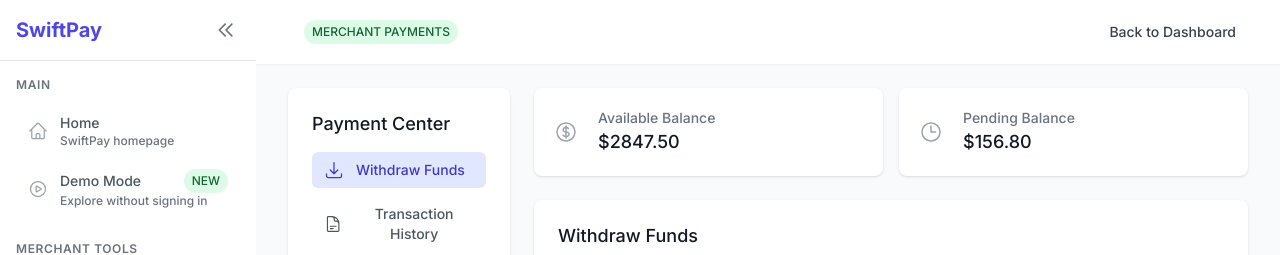
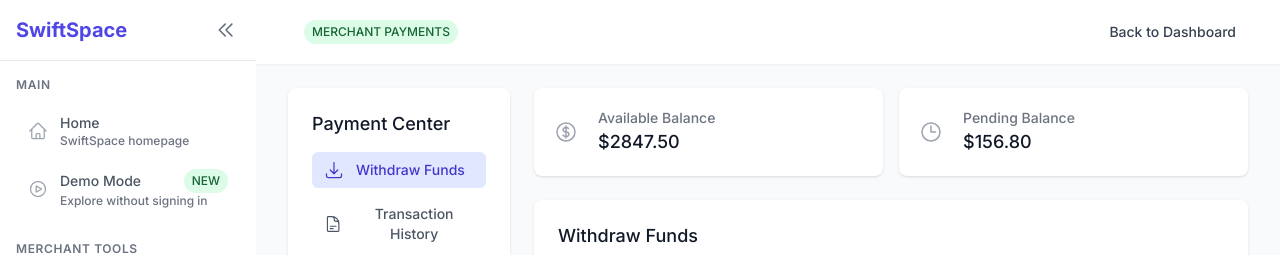
Before and after one commit to jakefrompopeyes/swiftpay, a Next.js app in the folder client/: page /merchant-payments in a window 1280 px wide. Shown: the top 255 px of the page. Built offline with nearby package versions, Linux system fonts and the light colour scheme.

Commit message:
Branding: make site name configurable (NEXT_PUBLIC_SITE_NAME); update visible text from SwiftPay to SwiftSpace defaults; prepare for swiftspace.online

```diff
--- a/client/src/components/LeftNavigation.tsx
+++ b/client/src/components/LeftNavigation.tsx
@@ -52,7 +52,7 @@
           name: 'Home',
           href: '/',
           icon: HomeIcon,
-          description: 'SwiftPay homepage'
+          description: 'SwiftSpace homepage'
         },
         {
           id: 'demo',
@@ -181,7 +181,7 @@
         <div className="flex items-center justify-between">
           {!isCollapsed && (
             <Link href="/" className="text-xl font-bold text-indigo-600">
-              SwiftPay
+              {process.env.NEXT_PUBLIC_SITE_NAME || 'SwiftSpace'}
             </Link>
           )}
           <button
@@ -268,7 +268,7 @@
       {!isCollapsed && (
         <div className="p-4 border-t border-gray-200">
           <div className="text-xs text-gray-500 text-center">
-            <p>SwiftPay v1.0</p>
+            <p>{process.env.NEXT_PUBLIC_SITE_NAME || 'SwiftSpace'} v1.0</p>
             <p className="mt-1">Crypto Payment Processor</p>
           </div>
         </div>
--- a/client/src/config/api.ts
+++ b/client/src/config/api.ts
@@ -1,6 +1,6 @@
-// API Configuration for SwiftPay
+// API Configuration for SwiftSpace
 export const API_CONFIG = {
-  // SwiftPay Backend API Configuration
+  // SwiftSpace Backend API Configuration
   BACKEND: {
     // Use Vercel Functions (same domain as frontend)
     BASE_URL: '',
--- a/client/src/pages/index.tsx
+++ b/client/src/pages/index.tsx
@@ -22,7 +22,7 @@
   return (
     <Layout showNavigation={false}>
       <Head>
-        <title>SwiftPay - The Stripe for Crypto</title>
+        <title>{process.env.NEXT_PUBLIC_SITE_NAME || 'SwiftSpace'} - The Stripe for Crypto</title>
         <meta name="description" content="Seamless cryptocurrency payments between individuals and vendors" />
         <meta name="viewport" content="width=device-width, initial-scale=1" />
         <link rel="icon" href="/favicon.ico" />
@@ -35,7 +35,7 @@
             <div className="flex justify-between h-16">
               <div className="flex items-center">
                 <div className="flex-shrink-0">
-                  <h1 className="text-2xl font-bold text-indigo-600">SwiftPay</h1>
+                  <h1 className="text-2xl font-bold text-indigo-600">{process.env.NEXT_PUBLIC_SITE_NAME || 'SwiftSpace'}</h1>
                 </div>
               </div>
               <div className="flex items-center space-x-4">
@@ -191,7 +191,7 @@
               <span className="block">Start accepting crypto payments today.</span>
             </h2>
             <p className="mt-4 text-lg leading-6 text-indigo-200">
-              Join thousands of vendors already using SwiftPay to accept cryptocurrency payments.
+              Join thousands of vendors already using {process.env.NEXT_PUBLIC_SITE_NAME || 'SwiftSpace'} to accept cryptocurrency payments.
             </p>
             <Link href="/demo" className="mt-8 w-full inline-flex items-center justify-center px-5 py-3 border border-transparent text-base font-medium rounded-md text-indigo-600 bg-white hover:bg-indigo-50 sm:w-auto">
               Try demo for free
@@ -203,12 +203,12 @@
         <footer className="bg-white">
           <div className="max-w-7xl mx-auto py-12 px-4 sm:px-6 lg:px-8">
             <div className="text-center">
-              <h3 className="text-lg font-semibold text-gray-900">SwiftPay</h3>
+              <h3 className="text-lg font-semibold text-gray-900">{process.env.NEXT_PUBLIC_SITE_NAME || 'SwiftSpace'}</h3>
               <p className="mt-2 text-sm text-gray-500">
                 The Stripe for crypto - enabling seamless cryptocurrency payments.
               </p>
               <p className="mt-4 text-sm text-gray-400">
-                © 2024 SwiftPay. All rights reserved.
+                © 2024 {process.env.NEXT_PUBLIC_SITE_NAME || 'SwiftSpace'}. All rights reserved.
               </p>
             </div>
           </div>
--- a/client/src/pages/login.tsx
+++ b/client/src/pages/login.tsx
@@ -53,8 +53,8 @@
   return (
     <>
       <Head>
-        <title>Login - SwiftPay</title>
-        <meta name="description" content="Login to your SwiftPay account" />
+        <title>Login - {process.env.NEXT_PUBLIC_SITE_NAME || 'SwiftSpace'}</title>
+        <meta name="description" content={`Login to your ${(process.env.NEXT_PUBLIC_SITE_NAME || 'SwiftSpace')} account`} />
       </Head>
 
       <div className="min-h-screen flex items-center justify-center bg-gray-50 py-12 px-4 sm:px-6 lg:px-8">
--- a/client/src/pages/merchant-dashboard.tsx
+++ b/client/src/pages/merchant-dashboard.tsx
@@ -102,8 +102,8 @@
   return (
     <>
       <Head>
-        <title>Merchant Dashboard - SwiftPay</title>
-        <meta name="description" content="Manage your SwiftPay merchant account" />
+        <title>Merchant Dashboard - {process.env.NEXT_PUBLIC_SITE_NAME || 'SwiftSpace'}</title>
+        <meta name="description" content={`Manage your ${(process.env.NEXT_PUBLIC_SITE_NAME || 'SwiftSpace')} merchant account`} />
       </Head>
 
       <div className="min-h-screen bg-gray-50">
--- a/client/src/pages/merchant-payments.tsx
+++ b/client/src/pages/merchant-payments.tsx
@@ -139,7 +139,7 @@
   return (
     <>
       <Head>
-        <title>Merchant Payments - SwiftPay</title>
+        <title>Merchant Payments - {process.env.NEXT_PUBLIC_SITE_NAME || 'SwiftSpace'}</title>
         <meta name="description" content="Manage your merchant payments and withdrawals" />
       </Head>
 
--- a/client/src/pages/merchant-tools.tsx
+++ b/client/src/pages/merchant-tools.tsx
@@ -242,8 +242,8 @@
   return (
     <>
       <Head>
-        <title>Merchant Integration Tools - SwiftPay</title>
-        <meta name="description" content="Tools for merchants to integrate SwiftPay payments" />
+        <title>Merchant Integration Tools - {process.env.NEXT_PUBLIC_SITE_NAME || 'SwiftSpace'}</title>
+        <meta name="description" content={`Tools for merchants to integrate ${(process.env.NEXT_PUBLIC_SITE_NAME || 'SwiftSpace')} payments`} />
       </Head>
 
       <div className="min-h-screen bg-gray-50">
@@ -253,7 +253,7 @@
             <div className="flex justify-between h-16">
               <div className="flex items-center">
                 <Link href="/demo" className="text-2xl font-bold text-indigo-600">
-                  SwiftPay
+                  {process.env.NEXT_PUBLIC_SITE_NAME || 'SwiftSpace'}
                 </Link>
                 <span className="ml-4 px-2 py-1 bg-purple-100 text-purple-800 text-xs font-medium rounded-full">
                   MERCHANT TOOLS
@@ -273,7 +273,7 @@
           <div className="mb-8">
             <h1 className="text-3xl font-bold text-gray-900">Merchant Integration Tools</h1>
             <p className="mt-2 text-gray-600">
-              Choose how you want to integrate SwiftPay payments into your business
+              Choose how you want to integrate {(process.env.NEXT_PUBLIC_SITE_NAME || 'SwiftSpace')} payments into your business
             </p>
           </div>
 
--- a/client/src/pages/pay/[id].tsx
+++ b/client/src/pages/pay/[id].tsx
@@ -260,7 +260,7 @@
   return (
     <>
       <Head>
-        <title>Payment Request - SwiftPay</title>
+        <title>Payment Request - {process.env.NEXT_PUBLIC_SITE_NAME || 'SwiftSpace'}</title>
         <meta name="description" content="Secure cryptocurrency payment" />
       </Head>
 
--- a/client/src/pages/register.tsx
+++ b/client/src/pages/register.tsx
@@ -61,8 +61,8 @@
   return (
     <>
       <Head>
-        <title>Register - SwiftPay</title>
-        <meta name="description" content="Create your SwiftPay account" />
+        <title>Register - {process.env.NEXT_PUBLIC_SITE_NAME || 'SwiftSpace'}</title>
+        <meta name="description" content={`Create your ${(process.env.NEXT_PUBLIC_SITE_NAME || 'SwiftSpace')} account`} />
       </Head>
 
       <div className="min-h-screen flex items-center justify-center bg-gray-50 py-12 px-4 sm:px-6 lg:px-8">
```
